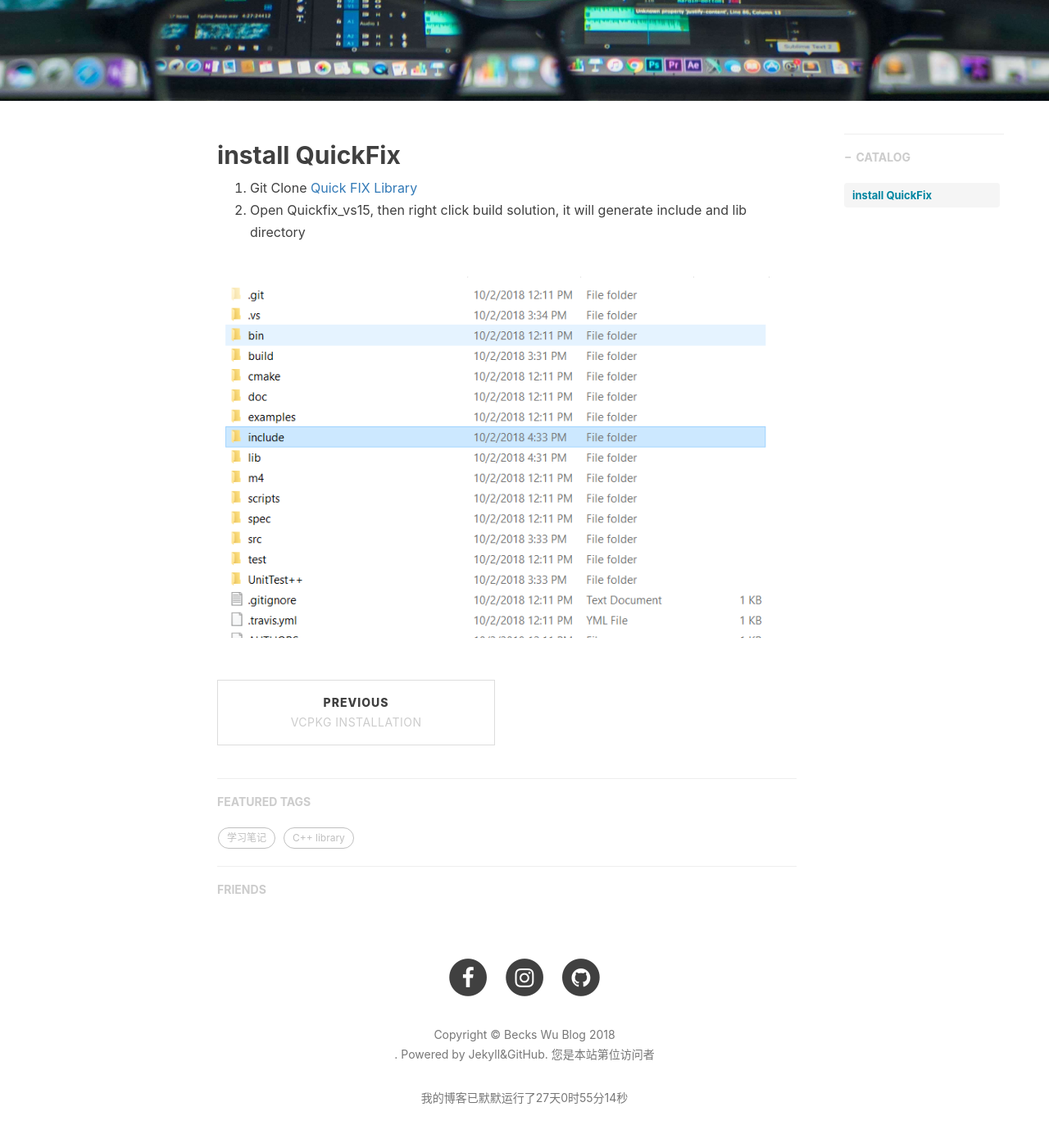
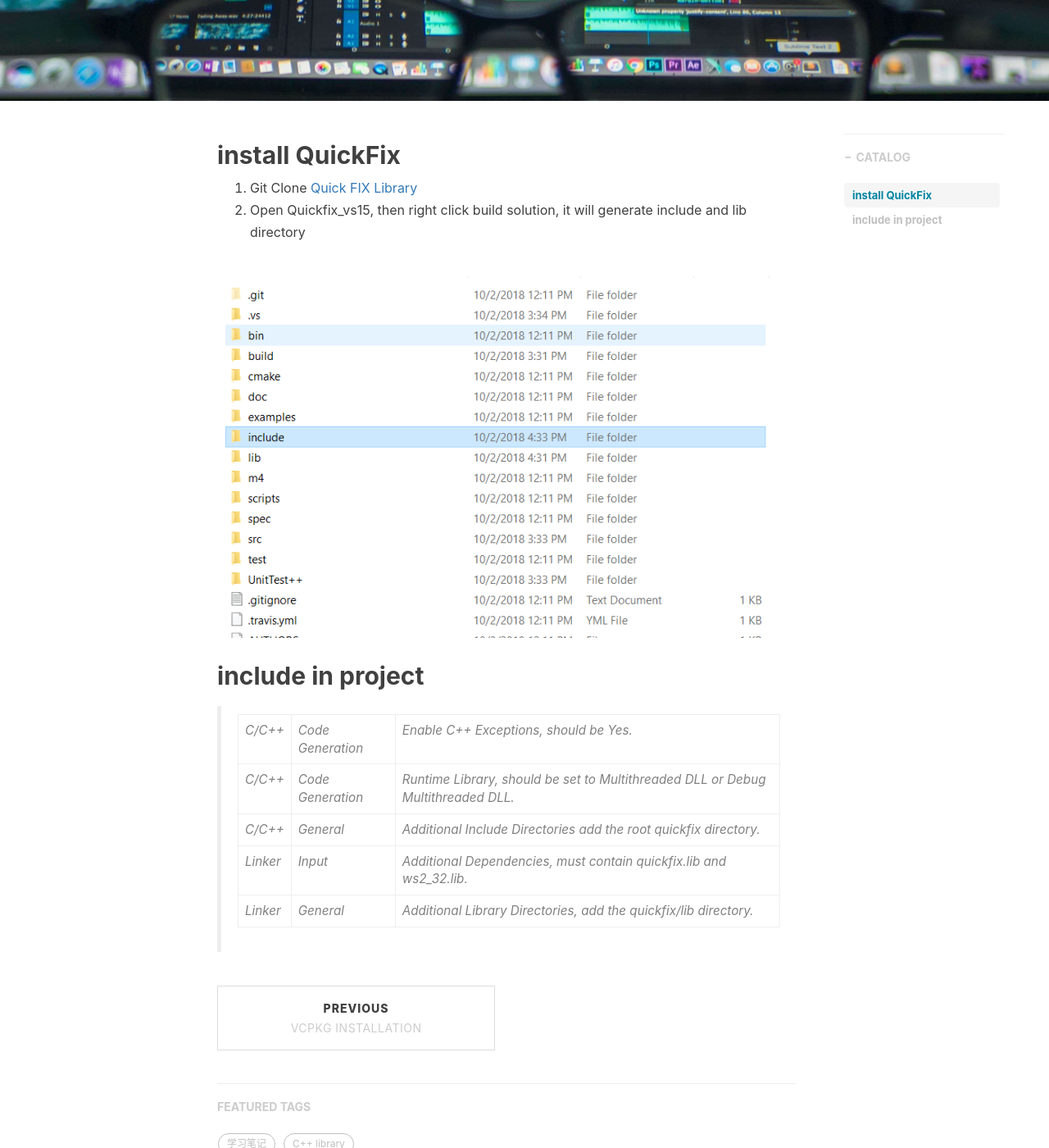
Before and after one commit to beckswu/beckswu.github.io, a Jekyll site: the page built from _posts/2017-10-03-QuickFIX-C++.markdown, in a window 1280 px wide and 1400 px high, scrolled down 400 px. Shown: the whole window at 82% size. Built offline with Jekyll 4.4.1, drawn with Linux system fonts in a browser that asks for light colours; nearby versions of some CDN libraries; comment, search, counter and statistics services are not loaded.

Commit message:
Update 2017-10-03-QuickFIX-C++.markdown

```diff
--- a/_posts/2017-10-03-QuickFIX-C++.markdown
+++ b/_posts/2017-10-03-QuickFIX-C++.markdown
@@ -18,3 +18,12 @@
 2. Open Quickfix_vs15, then right click build solution, it will generate include and lib directory
 
 ![](/img/post/quickfixpic1.PNG)
+
+## include in project
+
+
+> C/C++ | Code Generation | Enable C++ Exceptions, should be Yes.
+> C/C++ | Code Generation | Runtime Library, should be set to Multithreaded DLL or Debug Multithreaded DLL.
+> C/C++ | General | Additional Include Directories add the root quickfix directory.
+> Linker | Input | Additional Dependencies, must contain quickfix.lib and ws2_32.lib.
+> Linker | General | Additional Library Directories, add the quickfix/lib directory.
```
